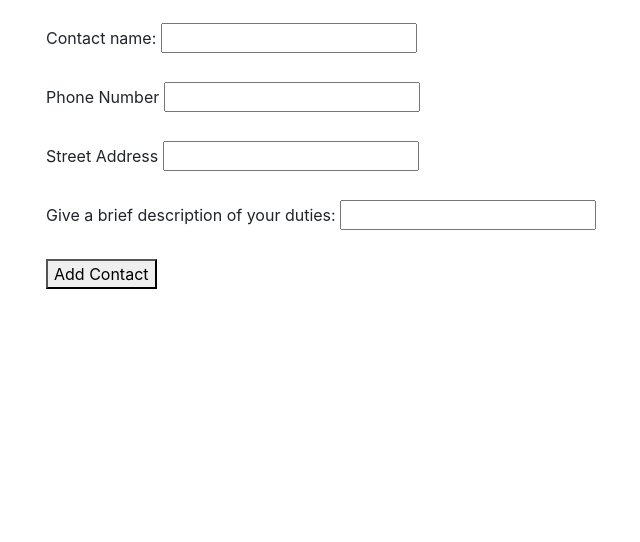
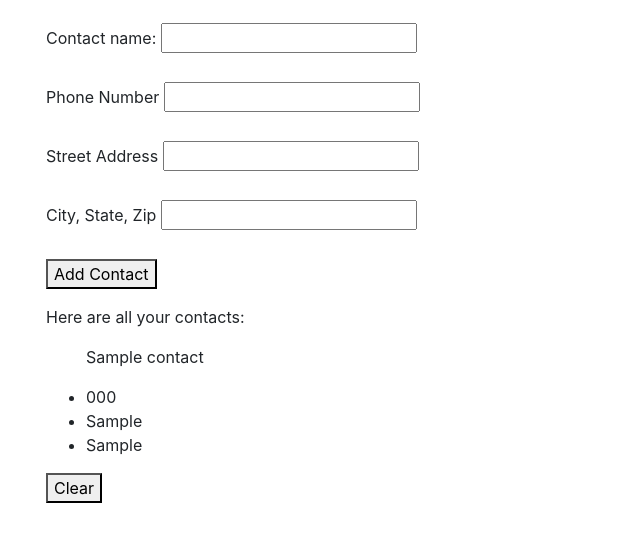
Before and after one commit to larryjtaylor/PHP_address_book, a PHP site: template views/contacts.html.twig in a window 1280 px wide. Shown: the part 193-735 px from the top of the page, without its empty margins (39-679 px from the left). Run offline with PHP 8.4, Linux system fonts and the light colour scheme; the template is opened without the code that fills it: most values are stand-ins (such as "Sample title", 1, 10 or a date in 2020); some libraries are stand-ins or nearby versions.

Commit message:
add contact list on home page

```diff
--- a/views/contacts.html.twig
+++ b/views/contacts.html.twig
@@ -17,11 +17,29 @@
                 <input id='phone' name='phone' type='text'><br><br>
                 <label for='street'>Street Address</label>
                 <input id='street' name='street' type='text'><br><br>
-                <label for='location'>Give a brief description of your duties:</label>
+                <label for='location'>City, State, Zip</label>
                 <input id='location' name='location' type='text'><br><br>
 
                 <button type='submit'>Add Contact</button>
             </form>
         </div>
+        <div class="well">
+
+            {% if contacts is not empty %}
+            <p>Here are all your contacts:</p>
+            <ul>
+                {% for contact in contacts %}
+                <p id='contactName'>{{ contact.getName }}</p>
+                <li>{{ contact.getPhone }}</li>
+                <li>{{ contact.getStreet }}</li>
+                <li>{{ contact.getLocation }}</li>
+                {% endfor %}
+            </ul>
+            {% endif %}
+
+        <form action='/clear' method='post'>
+            <button type='submit'>Clear</button>
+        </form>
+    </div>
 </body>
 </html>
```
